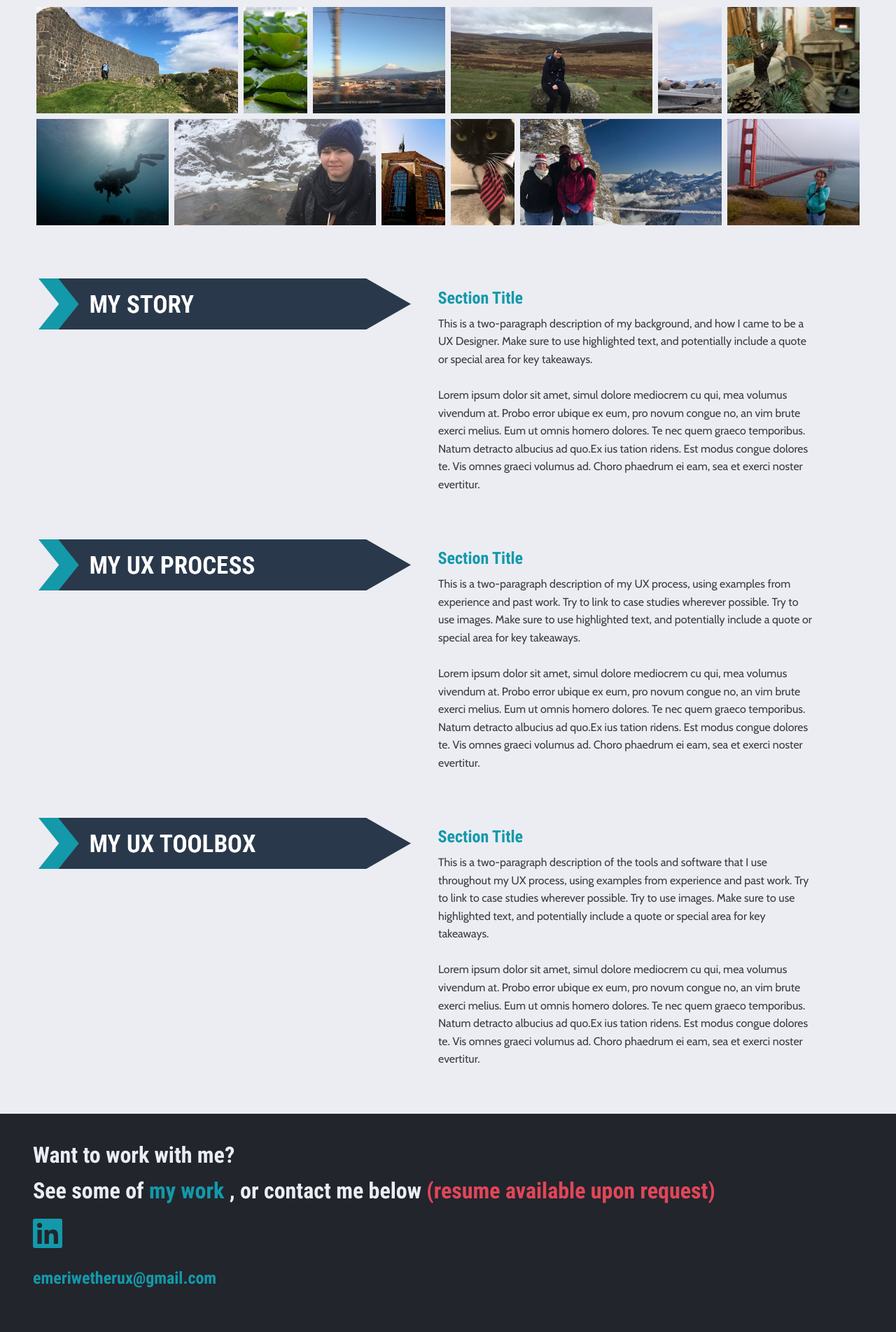
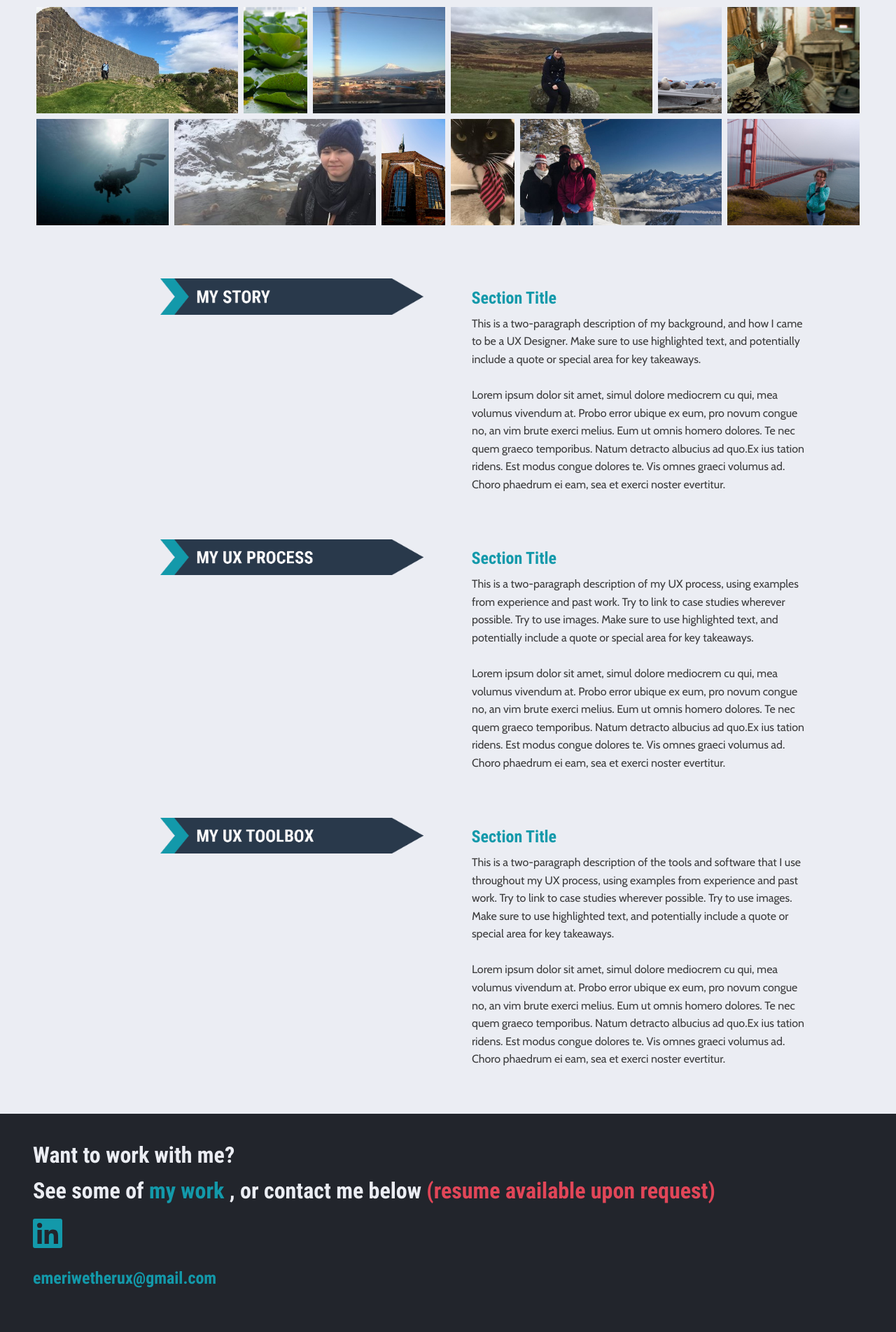
Before and after one commit to emeriwether/emeriwether.github.io, a Jekyll site: the page built from about.html, in a window 1280 px wide. Shown: the part 856-2760 px from the top of the page at 70% size. Built offline with Jekyll 4.4.1, drawn with Linux system fonts in a browser that asks for light colours.

Commit message:
ct trying to adjust section tags on about page

```diff
--- a/about.html
+++ b/about.html
@@ -329,8 +329,8 @@ css: /css2/about.css
     <!-- BEGIN SECTION: MY STORY -->
     <section class="grid-x grid-margin-x aboutSection" id="myStory">
         <!-- SECTION TAG -->
-        <div class="large-6 cell sectionTag">
-             <img data-interchange="[images/about/sectionTags_smallScreens/about-tag-1.png, small], [images/about/sectionTags_mediumUp/about-tag1.png, large]" alt="Tag for section 1: My Story">
+        <div class="large-6 cell">
+             <img class="sectionTag" data-interchange="[images/about/sectionTags_smallScreens/about-tag-1.png, small], [images/about/sectionTags_mediumUp/about-tag1.png, large]" alt="Tag for section 1: My Story">
         </div>
         <!-- TEXT -->
         <div class="large-6 cell bodyText">
@@ -343,8 +343,8 @@ css: /css2/about.css
     <!-- BEGIN SECTION: MY UX PROCESS -->
     <section class="grid-x grid-margin-x aboutSection">
         <!-- SECTION TAG -->
-        <div class="large-6 cell sectionTag">
-             <img data-interchange="[images/about/sectionTags_smallScreens/about-tag-2.png, small], [images/about/sectionTags_mediumUp/about-tag2.png, large]" alt="Tag for section 2: My UX PROCESS">
+        <div class="large-6 cell">
+             <img class="sectionTag" data-interchange="[images/about/sectionTags_smallScreens/about-tag-2.png, small], [images/about/sectionTags_mediumUp/about-tag2.png, large]" alt="Tag for section 2: My UX PROCESS">
         </div>
         <!-- TEXT -->
         <div class="large-6 cell bodyText">
@@ -357,8 +357,8 @@ css: /css2/about.css
     <!-- BEGIN SECTION: MY TOOLBOX -->
     <section class="grid-x grid-margin-x aboutSection">
         <!-- SECTION TAG -->
-        <div class="large-6 cell sectionTag">
-             <img data-interchange="[images/about/sectionTags_smallScreens/about-tag-3.png, small], [images/about/sectionTags_mediumUp/about-tag3.png, large]" alt="Tag for section 2: My TOOLBOX">
+        <div class="large-6 cell">
+             <img class="sectionTag" data-interchange="[images/about/sectionTags_smallScreens/about-tag-3.png, small], [images/about/sectionTags_mediumUp/about-tag3.png, large]" alt="Tag for section 2: My TOOLBOX">
         </div>
         <!-- TEXT -->
         <div class="large-6 cell bodyText">
--- a/css2/about.css
+++ b/css2/about.css
@@ -107,8 +107,11 @@ aside .card img {
 }
 
 .sectionTag {
-    padding-right: 1em;
-    padding-left: 0.85em;
+    padding-left: 33%;
+}
+
+.bodyText {
+    padding-left: 3em;
 }
 
 
```
